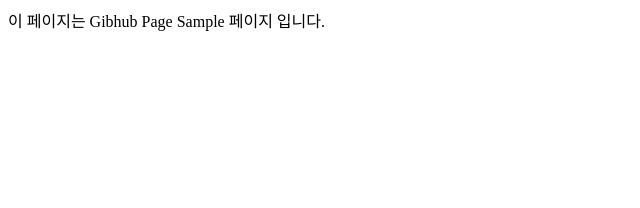
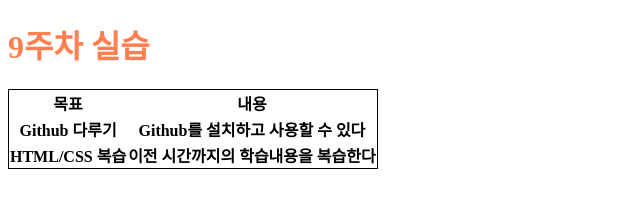
Before and after one commit to DaEun0923/web_design, a plain HTML site: page index.html in a window 1280 px wide. Shown: the whole page, without its empty margins (0-640 px from the left). Drawn offline with Linux system fonts and the light colour scheme.

Commit message:
change text color
add css

```diff
--- a/index.html
+++ b/index.html
@@ -2,9 +2,30 @@
 <html>
  <head>
    <title>Test page</title>
+   <meta charset="utf-8">
+   <link rel="stylesheet" href="style.css">
  </head>
 
  <body>
-   <div>이 페이지는 Gibhub Page Sample 페이지 입니다.
+     <h1>9주차 실습</h1>
+     <section>
+       <table>
+          <tr>
+             <th>목표</th>
+             <th>내용</th>
+          </tr>
+          <tr>
+             <th>Github 다루기</th>
+             <th>Github를 설치하고 사용할 수 있다</th>
+          </tr>
+          <tr>
+             <th>HTML/CSS 복습</th>
+             <th>이전 시간까지의 학습내용을 복습한다</th>
+          </tr>
+       </table>
+     </section>
+     <section>
+
+     </section>
  </body>
 </html>
--- /dev/null
+++ b/style.css
@@ -0,0 +1,12 @@
+h1{
+    color: coral
+}
+
+table, td{
+    border: 1px solid;
+    border-collapse: collapse;
+}
+
+table .target{
+    background-color: beige;
+}
```
